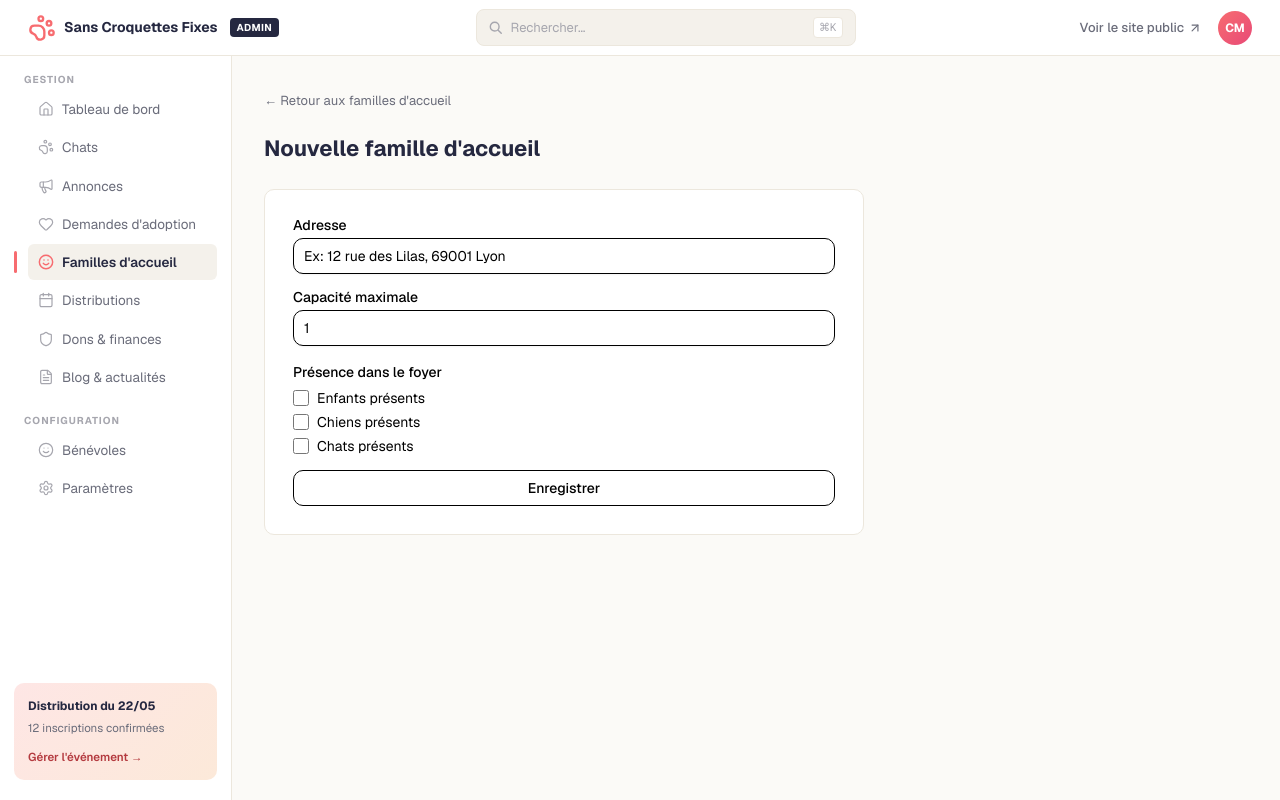
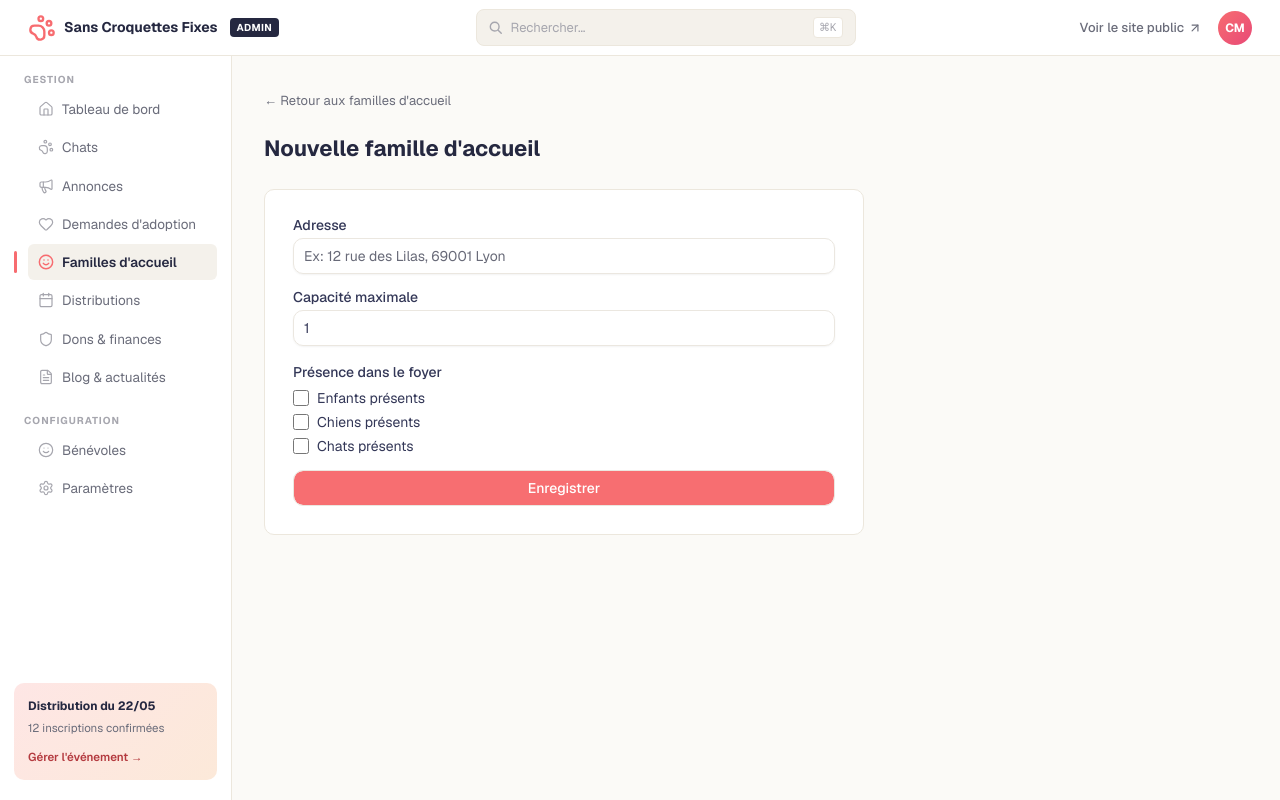
Before and after one commit to descrysama/DDF-front, a Next.js app: page /admin/foster-families/new in a window 1280 px wide. Built offline with nearby package versions, Linux system fonts and the light colour scheme.

Commit message:
change css

```diff
--- a/app/globals.css
+++ b/app/globals.css
@@ -5,40 +5,40 @@
 
 @custom-variant dark (&:is(.dark *));
 
-:root {       /* #FBFAF7 */      /* #252840 */
-  --card: oklch(1 0 0);
-  --card-foreground: oklch(0.145 0 0);
-  --popover: oklch(1 0 0);
-  --popover-foreground: oklch(0.145 0 0);
-  --primary: oklch(0.205 0 0);         /* #F76C70 coral */
-  --primary-foreground: oklch(0.985 0 0);
-  --secondary: oklch(0.97 0 0);       /* #252840 */
-  --secondary-foreground: oklch(0.205 0 0);
-  --muted: oklch(0.97 0 0);            /* #F4F1EB */
-  --muted-foreground: oklch(0.556 0 0); /* #6A6C7A */
-  --accent: oklch(0.97 0 0);
-  --accent-foreground: oklch(0.205 0 0);
-  --destructive: oklch(0.577 0.245 27.325);
+:root {
+  --card: 0 0% 100%;
+  --card-foreground: 234 26% 27%;
+  --popover: 0 0% 100%;
+  --popover-foreground: 234 26% 27%;
+  --primary: 359 89% 70%;              /* #F76C70 coral */
+  --primary-foreground: 0 0% 100%;
+  --secondary: 40 36% 93%;            /* #F4F1EB surface-alt */
+  --secondary-foreground: 234 26% 27%;
+  --muted: 40 36% 93%;
+  --muted-foreground: 233 7% 44%;     /* #6A6C7A */
+  --accent: 40 36% 93%;
+  --accent-foreground: 234 26% 27%;
+  --destructive: 0 72% 51%;
   --destructive-foreground: 0 0% 98%;
-  --border: oklch(0.922 0 0);           /* #ECE7DD */
-  --input: oklch(0.922 0 0);
-  --ring: oklch(0.708 0 0);
+  --border: 40 22% 90%;               /* #ECE7DD */
+  --input: 40 22% 90%;
+  --ring: 359 89% 70%;                /* coral focus ring */
   --radius: 0.625rem;
-  --background: oklch(1 0 0);
-  --foreground: oklch(0.145 0 0);
-  --chart-1: oklch(0.87 0 0);
-  --chart-2: oklch(0.556 0 0);
-  --chart-3: oklch(0.439 0 0);
-  --chart-4: oklch(0.371 0 0);
-  --chart-5: oklch(0.269 0 0);
-  --sidebar: oklch(0.985 0 0);
-  --sidebar-foreground: oklch(0.145 0 0);
-  --sidebar-primary: oklch(0.205 0 0);
-  --sidebar-primary-foreground: oklch(0.985 0 0);
-  --sidebar-accent: oklch(0.97 0 0);
-  --sidebar-accent-foreground: oklch(0.205 0 0);
-  --sidebar-border: oklch(0.922 0 0);
-  --sidebar-ring: oklch(0.708 0 0);
+  --background: 43 36% 97%;           /* #FBFAF7 */
+  --foreground: 234 26% 27%;          /* #252840 */
+  --chart-1: 40 22% 75%;
+  --chart-2: 233 7% 44%;
+  --chart-3: 233 7% 35%;
+  --chart-4: 234 26% 30%;
+  --chart-5: 234 26% 20%;
+  --sidebar: 0 0% 98%;
+  --sidebar-foreground: 234 26% 27%;
+  --sidebar-primary: 359 89% 70%;
+  --sidebar-primary-foreground: 0 0% 100%;
+  --sidebar-accent: 40 36% 93%;
+  --sidebar-accent-foreground: 234 26% 27%;
+  --sidebar-border: 40 22% 90%;
+  --sidebar-ring: 359 89% 70%;
 }
 
 @theme inline {
@@ -143,47 +143,34 @@ body {
 }
 
 .dark {
-       --background: oklch(0.145 0 0);
-       --foreground: oklch(0.985 0 0);
-       --card: oklch(0.205 0 0);
-       --card-foreground: oklch(0.985 0 0);
-       --popover: oklch(0.205 0 0);
-       --popover-foreground: oklch(0.985 0 0);
-       --primary: oklch(0.922 0 0);
-       --primary-foreground: oklch(0.205 0 0);
-       --secondary: oklch(0.269 0 0);
-       --secondary-foreground: oklch(0.985 0 0);
-       --muted: oklch(0.269 0 0);
-       --muted-foreground: oklch(0.708 0 0);
-       --accent: oklch(0.269 0 0);
-       --accent-foreground: oklch(0.985 0 0);
-       --destructive: oklch(0.704 0.191 22.216);
-       --border: oklch(1 0 0 / 10%);
-       --input: oklch(1 0 0 / 15%);
-       --ring: oklch(0.556 0 0);
-       --chart-1: oklch(0.87 0 0);
-       --chart-2: oklch(0.556 0 0);
-       --chart-3: oklch(0.439 0 0);
-       --chart-4: oklch(0.371 0 0);
-       --chart-5: oklch(0.269 0 0);
-       --sidebar: oklch(0.205 0 0);
-       --sidebar-foreground: oklch(0.985 0 0);
-       --sidebar-primary: oklch(0.488 0.243 264.376);
-       --sidebar-primary-foreground: oklch(0.985 0 0);
-       --sidebar-accent: oklch(0.269 0 0);
-       --sidebar-accent-foreground: oklch(0.985 0 0);
-       --sidebar-border: oklch(1 0 0 / 10%);
-       --sidebar-ring: oklch(0.556 0 0);
+  --background: 234 26% 10%;
+  --foreground: 0 0% 98%;
+  --card: 234 26% 14%;
+  --card-foreground: 0 0% 98%;
+  --popover: 234 26% 14%;
+  --popover-foreground: 0 0% 98%;
+  --primary: 359 89% 70%;
+  --primary-foreground: 0 0% 100%;
+  --secondary: 234 26% 20%;
+  --secondary-foreground: 0 0% 98%;
+  --muted: 234 26% 20%;
+  --muted-foreground: 233 7% 65%;
+  --accent: 234 26% 20%;
+  --accent-foreground: 0 0% 98%;
+  --destructive: 0 72% 51%;
+  --border: 0 0% 100% / 10%;
+  --input: 0 0% 100% / 15%;
+  --ring: 359 89% 70%;
 }
 
 @layer base {
   * {
-    @apply border-border outline-ring/50;
-       }
+    @apply border-border;
+  }
   body {
     @apply bg-background text-foreground;
-       }
+  }
   html {
     @apply font-sans;
-       }
+  }
 }
```
